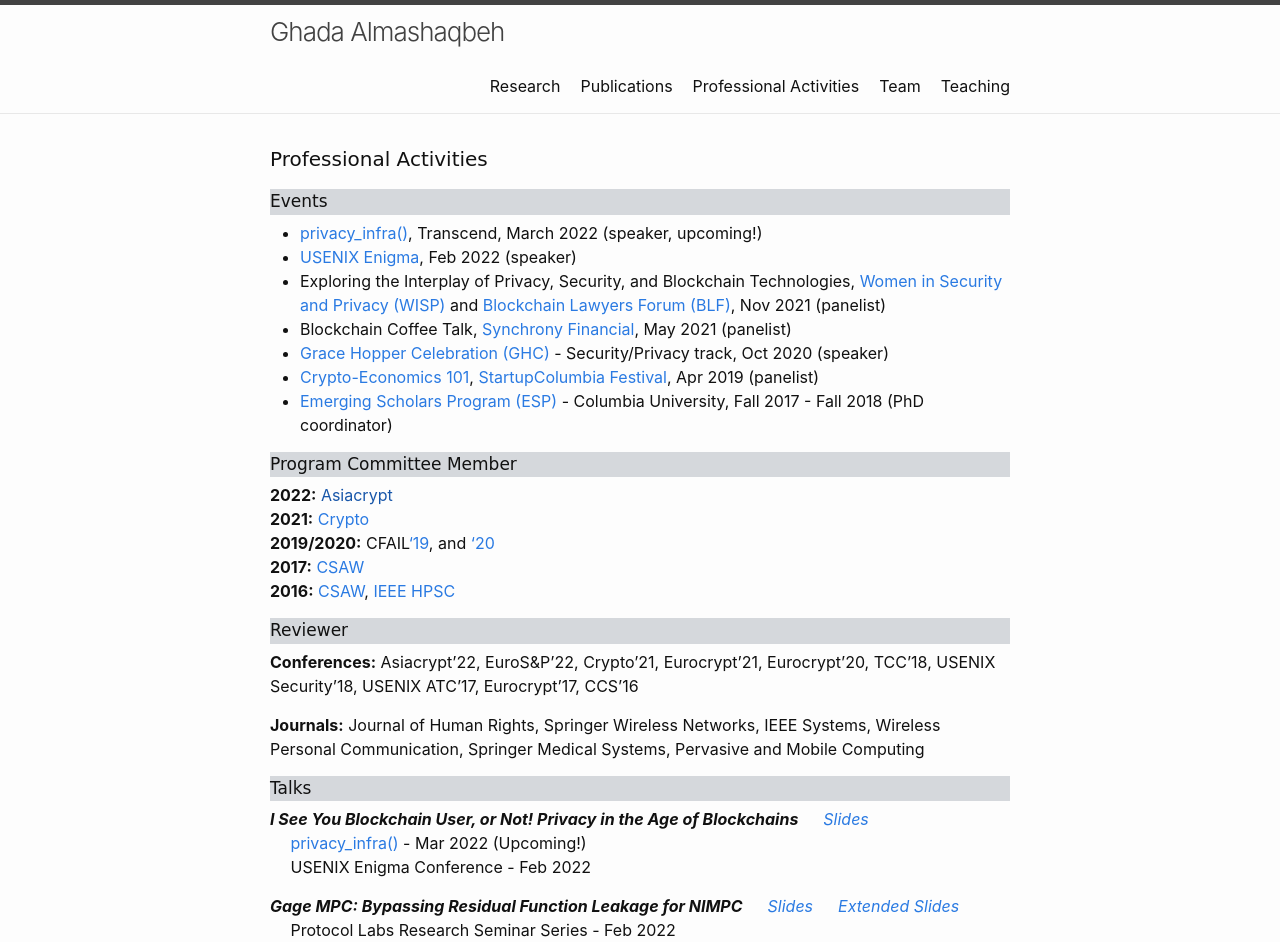
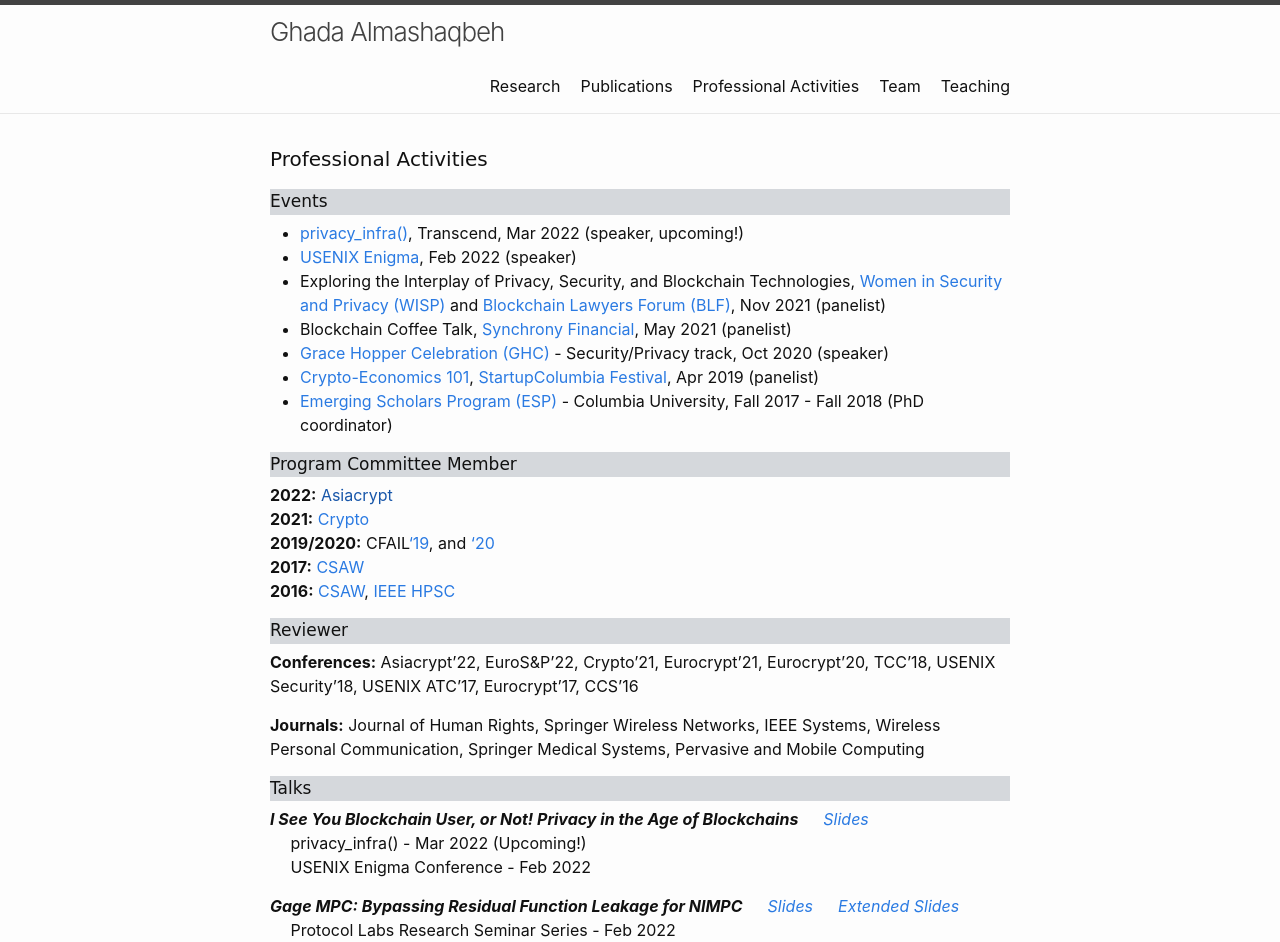
Before and after one commit to GhadaAlmashaqbeh/GhadaAlmashaqbeh.github.io, a Jekyll site: the page built from 03-talks.md, in a window 1280 px wide. Shown: the top 942 px of the page. Built offline with Jekyll 4.4.1, drawn with Linux system fonts in a browser that asks for light colours.

Commit message:
update talks

```diff
--- a/03-talks.md
+++ b/03-talks.md
@@ -8,7 +8,7 @@
 
 <div style="font-family: 'Comic Sans MS'; font-size:17px; background-color:rgb(213, 216, 220);margin-bottom:6px;">Events</div>
 
-* [privacy\_infra()](https://transcend.io/privacy_infra/), Transcend, March 2022 (speaker, upcoming!) <br/>
+* [privacy\_infra()](https://transcend.io/privacy_infra/), Transcend, Mar 2022 (speaker, upcoming!) <br/>
 * [USENIX Enigma](https://www.usenix.org/conference/enigma2022), Feb 2022 (speaker) <br/>
 * Exploring the Interplay of Privacy, Security, and Blockchain Technologies, [Women in Security and Privacy (WISP)](https://www.wisporg.com/) and [Blockchain Lawyers Forum (BLF)](https://www.blockchainlawyersforum.com/), Nov 2021 (panelist) <br/>
 * Blockchain Coffee Talk, [Synchrony Financial](https://www.synchrony.com/), May 2021 (panelist) <br/>
@@ -36,7 +36,7 @@
 <div style="font-family: 'Comic Sans MS'; font-size:17px; background-color:rgb(213, 216, 220);margin-bottom:6px;">Talks</div>
 
 ***I See You Blockchain User, or Not! Privacy in the Age of Blockchains*** &emsp; [_Slides_](../slides/enigma2022.pdf) <br/>
-&emsp; [privacy\_infra()](https://transcend.io/privacy_infra/) - Mar 2022 (Upcoming!) <br/>
+&emsp; privacy\_infra() - Mar 2022 (Upcoming!) <br/>
 &emsp; USENIX Enigma Conference - Feb 2022
 
 ***Gage MPC: Bypassing Residual Function Leakage for NIMPC*** &emsp; [_Slides_](../slides/gagempc-pets-2021.pdf) &emsp; [_Extended Slides_](../slides/gagempc-ext.pdf)<br/>
```
